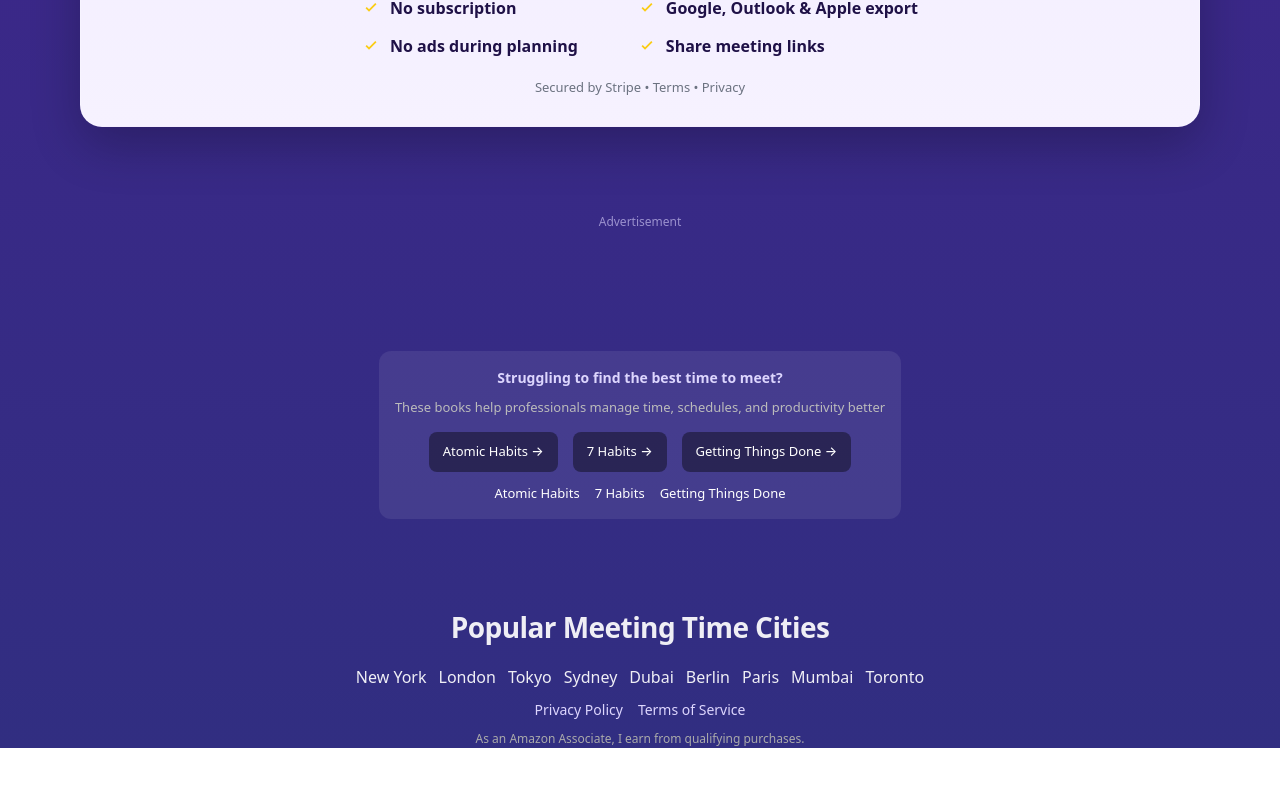
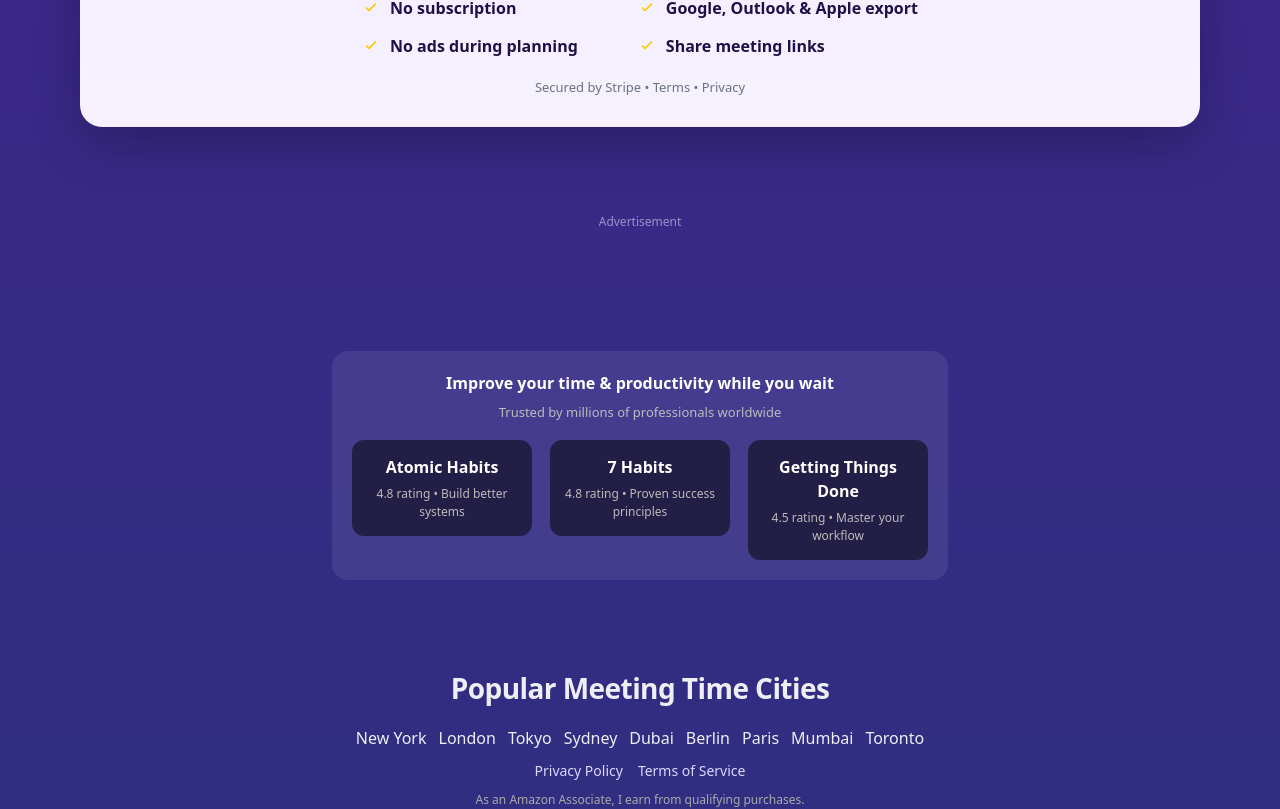
Before and after one commit to techtalk1282/Best-Meeting-Time, a Next.js app: page / in a window 1280 px wide. Shown: the part 1421-2230 px from the top of the page. Before the commit the page ends 2169 px from the top, so only its background shows below. Built offline with nearby package versions, Linux system fonts and the light colour scheme.

Commit message:
fix: cleanly rebuild LayoutShell amazon fallback block and remove duplicated nested markup

```diff
--- a/app/ui/LayoutShell.tsx
+++ b/app/ui/LayoutShell.tsx
@@ -1,19 +1,21 @@
 /**
  * File: app/ui/LayoutShell.tsx
- * Version: v2.3
+ * Version: v2.4
  * Date: 2026-04-07
  *
  * PURPOSE:
- * - Layout wrapper for all sections
- * - Includes AdSense slot + Amazon fallback monetization
+ * - Layout wrapper for all homepage sections
+ * - Preserve AdSense slot
+ * - Upgrade Amazon fallback monetization block to cleaner visual cards
  *
  * WHAT WAS CHANGED:
- * - Removed invalid inline text that broke JSX compilation
- * - Cleaned JSX structure
- * - Preserved AdSense + Amazon fallback block
+ * - Removed duplicated/nested Amazon fallback markup
+ * - Replaced old fallback links with one clean visual card block
+ * - Preserved AdSense render logic and overall section structure
+ * - Preserved footer legal links and Amazon disclosure
  *
  * ROLLBACK:
- * - Revert to v2.2
+ * - Revert to v2.3
  */
 
 "use client";
@@ -33,7 +35,6 @@ export default function LayoutShell({
   bonusFeatures: ReactNode;
   footer: ReactNode;
 }) {
-
   // ✅ Trigger AdSense render
   useEffect(() => {
     try {
@@ -96,50 +97,43 @@ export default function LayoutShell({
           data-full-width-responsive="true"
         />
 
-        {/* 🔥 AMAZON FALLBACK */}
+        {/* 🔥 AMAZON FALLBACK — v2.4 */}
         <div
           style={{
             marginTop: "20px",
             background: "rgba(255,255,255,0.08)",
-            padding: "16px",
-            borderRadius: "12px",
+            padding: "20px",
+            borderRadius: "16px",
             textAlign: "center",
-            maxWidth: "700px",
+            maxWidth: "800px",
           }}
         >
           <div
             style={{
-              color: "#ddd6fe",
-              fontSize: "13px",
-              marginBottom: "12px",
+              color: "#fff",
+              fontSize: "16px",
+              fontWeight: "600",
+              marginBottom: "8px",
             }}
           >
-           <div
-  style={{
-    color: "#ddd6fe",
-    fontSize: "14px",
-    marginBottom: "10px",
-    fontWeight: "600",
-  }}
->
-  Struggling to find the best time to meet?
+            Improve your time & productivity while you wait
           </div>
 
           <div
             style={{
               color: "#bbb",
               fontSize: "13px",
-    marginBottom: "15px",
+              marginBottom: "18px",
             }}
           >
-  These books help professionals manage time, schedules, and productivity better
+            Trusted by millions of professionals worldwide
           </div>
 
           <div
             style={{
               display: "flex",
               justifyContent: "center",
-    gap: "15px",
+              gap: "18px",
               flexWrap: "wrap",
             }}
           >
@@ -147,88 +141,69 @@ export default function LayoutShell({
               href="https://amzn.to/47HUGKw"
               target="_blank"
               rel="noopener noreferrer"
+              style={{ textDecoration: "none", width: "180px" }}
+            >
+              <div
                 style={{
-      background: "rgba(0,0,0,0.4)",
-      padding: "10px 14px",
-      borderRadius: "8px",
-      textDecoration: "none",
+                  background: "rgba(0,0,0,0.5)",
+                  borderRadius: "12px",
+                  padding: "15px",
                   color: "#fff",
-      fontSize: "13px",
-      fontWeight: "500",
                 }}
               >
-    Atomic Habits →
+                <div style={{ fontWeight: "600", marginBottom: "6px" }}>
+                  Atomic Habits
+                </div>
+                <div style={{ fontSize: "12px", color: "#bbb" }}>
+                  4.8 rating • Build better systems
+                </div>
+              </div>
             </a>
 
             <a
               href="https://amzn.to/4siUb0Q"
               target="_blank"
               rel="noopener noreferrer"
+              style={{ textDecoration: "none", width: "180px" }}
+            >
+              <div
                 style={{
-      background: "rgba(0,0,0,0.4)",
-      padding: "10px 14px",
-      borderRadius: "8px",
-      textDecoration: "none",
+                  background: "rgba(0,0,0,0.5)",
+                  borderRadius: "12px",
+                  padding: "15px",
                   color: "#fff",
-      fontSize: "13px",
-      fontWeight: "500",
                 }}
               >
-    7 Habits →
+                <div style={{ fontWeight: "600", marginBottom: "6px" }}>
+                  7 Habits
+                </div>
+                <div style={{ fontSize: "12px", color: "#bbb" }}>
+                  4.8 rating • Proven success principles
+                </div>
+              </div>
             </a>
 
             <a
               href="https://amzn.to/4duax2V"
               target="_blank"
               rel="noopener noreferrer"
+              style={{ textDecoration: "none", width: "180px" }}
+            >
+              <div
                 style={{
-      background: "rgba(0,0,0,0.4)",
-      padding: "10px 14px",
-      borderRadius: "8px",
-      textDecoration: "none",
+                  background: "rgba(0,0,0,0.5)",
+                  borderRadius: "12px",
+                  padding: "15px",
                   color: "#fff",
-      fontSize: "13px",
-      fontWeight: "500",
                 }}
               >
-    Getting Things Done →
-  </a>
+                <div style={{ fontWeight: "600", marginBottom: "6px" }}>
+                  Getting Things Done
+                </div>
+                <div style={{ fontSize: "12px", color: "#bbb" }}>
+                  4.5 rating • Master your workflow
                 </div>
               </div>
-
-          <div
-            style={{
-              display: "flex",
-              justifyContent: "center",
-              gap: "15px",
-              flexWrap: "wrap",
-            }}
-          >
-            <a
-              href="https://amzn.to/47HUGKw"
-              target="_blank"
-              rel="noopener noreferrer"
-              style={{ color: "#fff", textDecoration: "none", fontSize: "13px" }}
-            >
-              Atomic Habits
-            </a>
-
-            <a
-              href="https://amzn.to/4siUb0Q"
-              target="_blank"
-              rel="noopener noreferrer"
-              style={{ color: "#fff", textDecoration: "none", fontSize: "13px" }}
-            >
-              7 Habits
-            </a>
-
-            <a
-              href="https://amzn.to/4duax2V"
-              target="_blank"
-              rel="noopener noreferrer"
-              style={{ color: "#fff", textDecoration: "none", fontSize: "13px" }}
-            >
-              Getting Things Done
             </a>
           </div>
         </div>
@@ -259,7 +234,6 @@ export default function LayoutShell({
           </a>
         </div>
 
-        {/* Amazon disclosure */}
         <div
           style={{
             marginTop: "10px",
```
Lines whose indentation alone changed are shown as unchanged.
